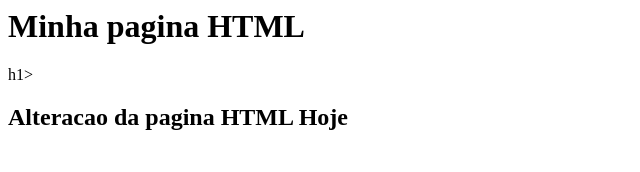
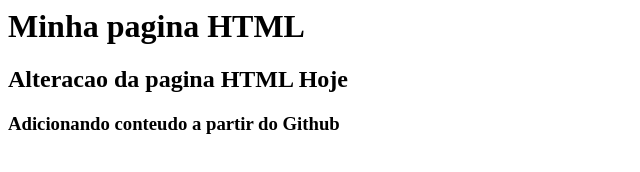
Before and after one commit to fbiano/gama-no-github, a plain HTML site: page index.html in a window 1280 px wide. Shown: the whole page, without its empty margins (0-640 px from the left). Drawn offline with Linux system fonts and the light colour scheme.

Commit message:
Atualização a partir do Github

```diff
--- a/index.html
+++ b/index.html
@@ -1,7 +1,7 @@
 <html>
 	<body>
 		<h1>Minha pagina HTML</h1>
-		h1>
 		<h2>Alteracao da pagina HTML Hoje</h2>
+		<h3>Adicionando conteudo a partir do Github</h3>
 	</body>
 </html>
```
